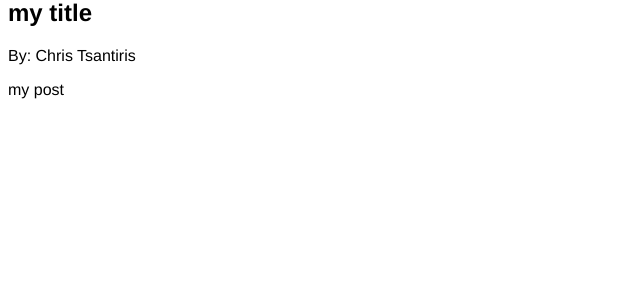
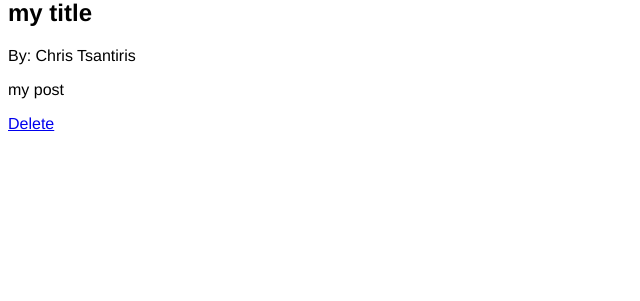
Before and after one commit to christsantiris/post_master, a Flask app: page /posts in a window 1280 px wide. Shown: the part 244-545 px from the top of the page, without its empty margins (0-640 px from the left). Run offline with Flask 2, Linux system fonts and the light colour scheme; data comes from the database, SQL or seed files in the repository; both versions use the stored data as it was after the commit.

Commit message:
delete post

```diff
--- a/app.py
+++ b/app.py
@@ -18,8 +18,6 @@ class BlogPost(db.Model):
     def __repr__(self):
         return 'Blog post ' + str(self.id)
 
-all_posts = []
-
 @app.route('/')
 def index():
     return render_template('index.html')
@@ -38,5 +36,12 @@ def posts():
         all_posts = BlogPost.query.order_by(BlogPost.date_posted).all()
         return render_template('posts.html', posts=all_posts)
 
+@app.route('/posts/delete/<int:id>')
+def delete(id):
+    post = BlogPost.query.get_or_404(id)
+    db.session.delete(post)
+    db.session.commit()
+    return redirect('/posts')
+
 if __name__ == '__main__':
     app.run(debug=True)
--- a/templates/posts.html
+++ b/templates/posts.html
@@ -30,7 +30,7 @@
 
     <p>{{ post.content }}</p>
 
-
+    <a href='/posts/delete/{{post.id}}'>Delete</a>
   {% endfor %}
 
 {% endblock %}
```
Also changed, not shown: posts.db.
